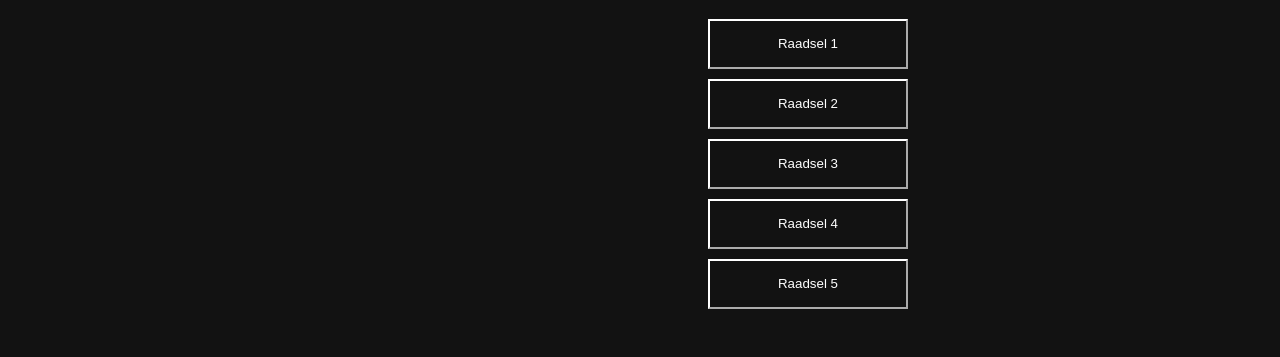
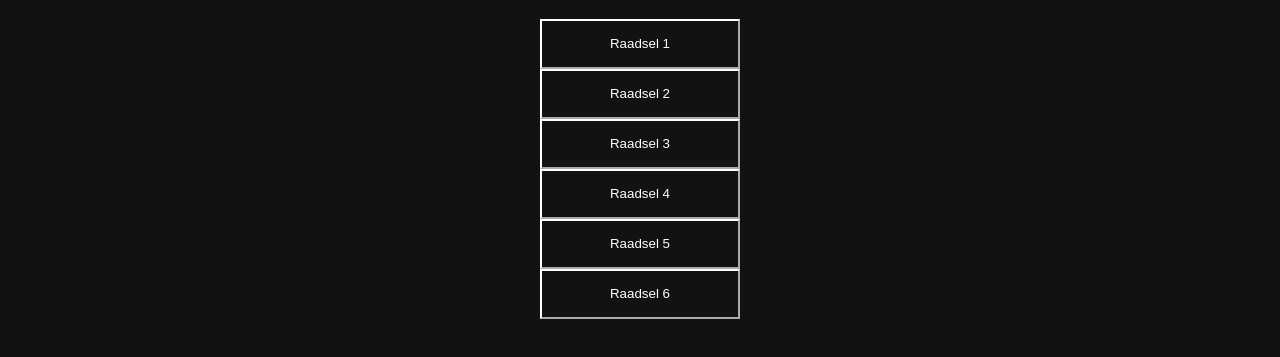
Before and after one commit to arda1gul/raadsels, a plain HTML site: page index.html in a window 1280 px wide. Shown: the part 61-418 px from the top of the page. Drawn offline with Linux system fonts and the light colour scheme.

Commit message:
added raadel6

```diff
--- a/css/style.css
+++ b/css/style.css
@@ -10,8 +10,7 @@ body {
     color: white;
     width: 200px;
     height: 50px;
-    margin-left: 700px;
-    margin-top: 10px;
+    margin: auto;
 }
 
 .titel {
--- a/index.html
+++ b/index.html
@@ -14,6 +14,7 @@
         <button class="raadsel" onclick="raadsel3()">Raadsel 3</button>
         <button class="raadsel" onclick="raadsel4()">Raadsel 4</button>
         <button class="raadsel" onclick="raadsel5()">Raadsel 5</button>
+        <button class="raadsel" onclick="raadsel6()">Raadsel 6</button>
     <script type="application/javascript" src="js/main.js"></script>
 </body>
 </html>
--- a/js/main.js
+++ b/js/main.js
@@ -51,7 +51,25 @@ function raadsel5() {
     alert("Slim")
    } else if (raadsel5 === "GEEN STOOM") {
     alert("Slim")
+   } else if (raadsel5 === "ER KOMT GEEN STOOM UIT") {
+    alert("Slim")
    } else {
     alert("Fout!")
    }
 }
+
+function raadsel6() {
+    let raadsel6 = prompt("Waarom wordt er in China meer rijst gegeten dan in Japan?")
+    raadsel6 = raadsel6.toUpperCase();
+    if (raadsel6 === "CHINA IS GROTER") {
+        alert("Goed, logisch toch")
+    } else if (raadsel6 === "OMDAT CHINA GROTER IS DAN JAPAN") {
+        alert("Goed, logisch toch")
+    } else if (raadsel6 === "JAPAN IS NIET GROOT ALS CHINA") {
+        alert("Goed, logisch toch")
+    } else if (raadsel6 === "CHINA IS GROTER DAN JAPAN") {
+        alert("Goed, logisch toch")
+    } else {
+        alert("Fout!")
+    }
+}
```
